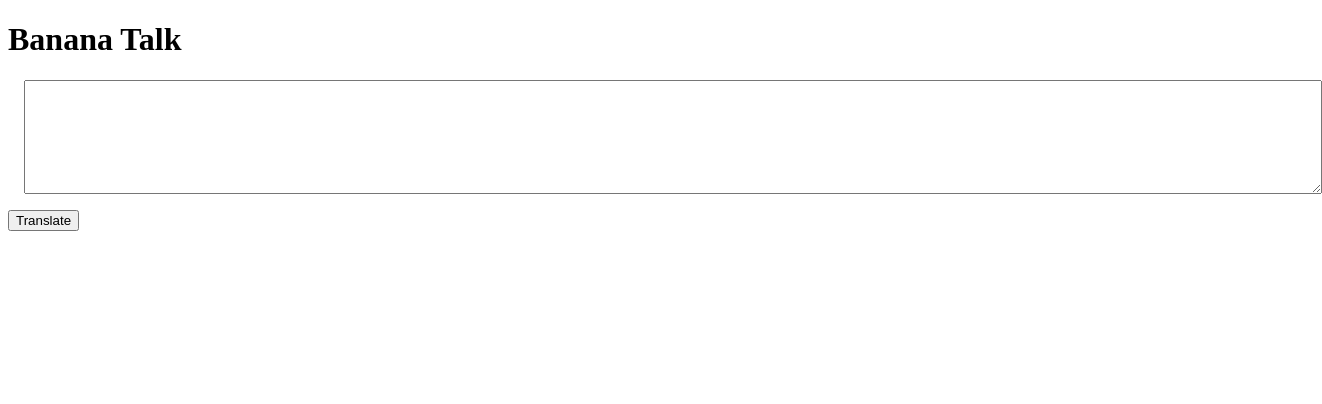
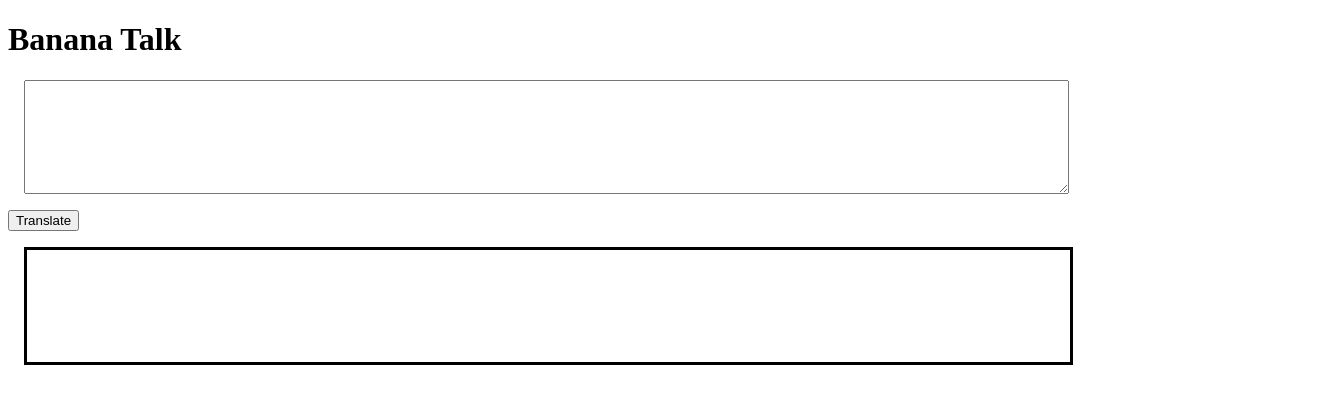
Before and after one commit to jayeshwalavalkar/neogcamp-banana-speak, a plain HTML site: page index.html in a window 1280 px wide. Shown: the whole page, 1322 px wide, since content can reach past the window. Drawn offline with Linux system fonts and the light colour scheme.

Commit message:
added output div

```diff
--- a/app.js
+++ b/app.js
@@ -1,8 +1,14 @@
 var button = document.querySelector("#btn");
 var textArea = document.querySelector("#txt-area");
+var divOutput = document.querySelector("#div-output");
+
+
+function translate() {
+
+}
+
+function onButtonClickHandler() {
+    divOutput.innerText = textArea.value;
+}
 
 button.addEventListener("click", onButtonClickHandler);
-
-function onButtonClickHandler() {
-    console.log(textArea.value);
-}
--- a/index.html
+++ b/index.html
@@ -9,8 +9,12 @@
   </head>
   <body>
     <h1>Banana Talk</h1>
+
     <textarea id="txt-area"></textarea>
+
     <button id="btn">Translate</button>
+
+    <div id="div-output"></div>
 
     <script src="app.js"></script>
   </body>
--- a/styles.css
+++ b/styles.css
@@ -1,11 +1,21 @@
 #txt-area {
-    display: block;
-    width: 100%;
-    height: 10vh;
-    margin: 1rem;
-    padding: 1rem;
+  display: block;
+  max-width: 100%;
+  width: 80%;
+  height: 10vh;
+  margin: 1rem;
+  padding: 1rem;
 }
 
 #btn {
-    margin: auto;
+  margin: auto;
 }
+
+#div-output {
+  border-style: solid;
+  max-width: 100%;
+  width: 80%;
+  height: 10vh;
+  margin: 1rem;
+  padding: 1rem;
+}
```
